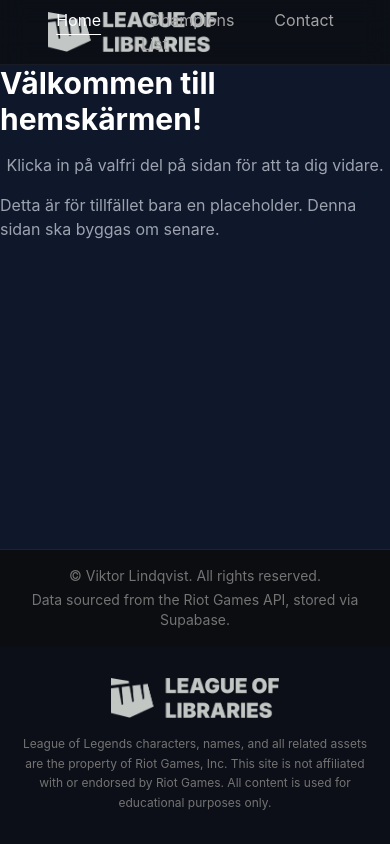
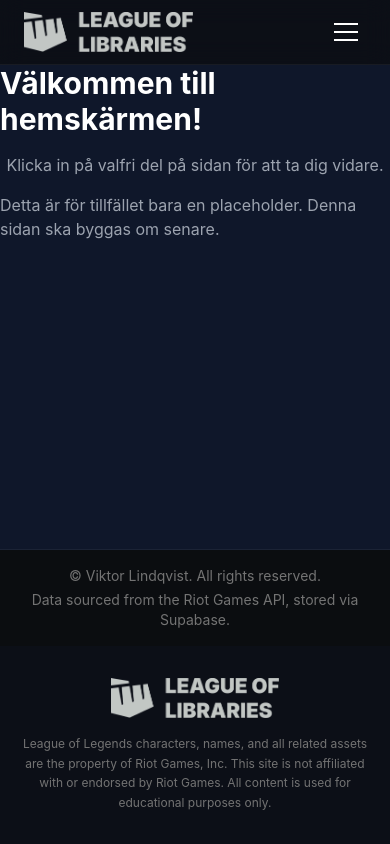
Before and after one commit to LifeGoal/frontendramverk-kunskapskontroll-1, a React (Create React App) app: page / in a window 390 px wide. Built offline with nearby package versions, Linux system fonts and the light colour scheme.

Commit message:
Fixed the navigation as I had forgotten the hamburger

```diff
--- a/src/components/Nav.jsx
+++ b/src/components/Nav.jsx
@@ -1,21 +1,35 @@
-import React from 'react';
+import React, { useState } from 'react';
 import { NavLink } from 'react-router-dom';
 
 function Nav() {
+    const [isOpen, setIsOpen] = useState(false);
+    const linkClass = ({ isActive }) => `p-2 rounded-md transition-colors ${isActive ? "text-white underline underline-offset-8" : "text-neutral-400 hover:text-white hover:bg-neutral-800"}`;
+
     return (
-        <nav className="relative flex items-center py-3 px-12 bg-neutral-950/60 backdrop-blur-md border-b border-white/5">
-            <NavLink to="/" className="opacity-80 hover:opacity-100 transition-opacity"><img src="./logo.webp" alt="Logo" className="h-10 w-auto" /></NavLink>
+        <nav className="relative flex items-center py-3 px-6 sm:px-12 bg-neutral-950/60 backdrop-blur-md border-b border-white/5">
+            <NavLink to="/" className="opacity-80 hover:opacity-100 transition-opacity z-10"><img src="./logo.webp" alt="Logo" className="h-10 w-auto" /></NavLink>
 
-            <ul className="absolute left-1/2 -translate-x-1/2 flex gap-8">
-                <li><NavLink to="/" end className={({ isActive }) => `p-2 rounded-md transition-colors ${isActive ? "text-white underline underline-offset-8" : "text-neutral-400 hover:text-white hover:bg-neutral-800"}`}>Home</NavLink></li>
-                <li><NavLink to="/list" className={({ isActive }) => `p-2 rounded-md transition-colors ${isActive ? "text-white underline underline-offset-8" : "text-neutral-400 hover:text-white hover:bg-neutral-800"}`}>Champions List</NavLink></li>
-                <li><NavLink to="/contact" className={({ isActive }) => `p-2 rounded-md transition-colors ${isActive ? "text-white underline underline-offset-8" : "text-neutral-400 hover:text-white hover:bg-neutral-800"}`}>Contact</NavLink></li>
+            <ul className="hidden md:flex absolute left-1/2 -translate-x-1/2 gap-8">
+                <li><NavLink to="/" end className={linkClass}>Home</NavLink></li>
+                <li><NavLink to="/list" className={linkClass}>Champions List</NavLink></li>
+                <li><NavLink to="/contact" className={linkClass}>Contact</NavLink></li>
             </ul>
 
-            {/* This is maybe for the future to implement a profile section with admin capabilities. I might not have time for that until friday, so I'll leave it for now. */}
-            <div className="ml-auto" />
+            <button className="md:hidden ml-auto flex flex-col gap-1.5 p-2 z-10" onClick={() => setIsOpen(!isOpen)} aria-label="Toggle menu">
+                <span className={`block h-0.5 w-6 bg-white transition-all duration-300 ${isOpen ? "rotate-45 translate-y-2" : ""}`} />
+                <span className={`block h-0.5 w-6 bg-white transition-all duration-300 ${isOpen ? "opacity-0" : ""}`} />
+                <span className={`block h-0.5 w-6 bg-white transition-all duration-300 ${isOpen ? "-rotate-45 -translate-y-2" : ""}`} />
+            </button>
+
+            {isOpen && (
+                <ul className="md:hidden absolute top-full left-0 right-0 flex flex-col bg-neutral-950/95 backdrop-blur-md border-b border-white/5 px-6 py-4 gap-2">
+                    <li><NavLink to="/" end className={linkClass} onClick={() => setIsOpen(false)}>Home</NavLink></li>
+                    <li><NavLink to="/list" className={linkClass} onClick={() => setIsOpen(false)}>Champions List</NavLink></li>
+                    <li><NavLink to="/contact" className={linkClass} onClick={() => setIsOpen(false)}>Contact</NavLink></li>
+                </ul>
+            )}
         </nav>
-    )
-}
+    );
+};
 
-export default Nav
+export default Nav;
```
